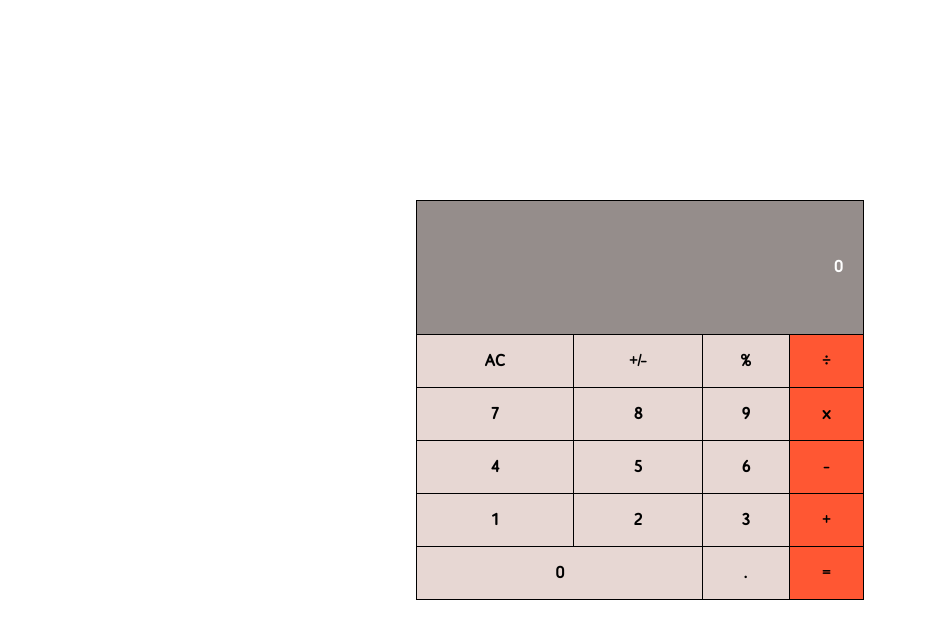
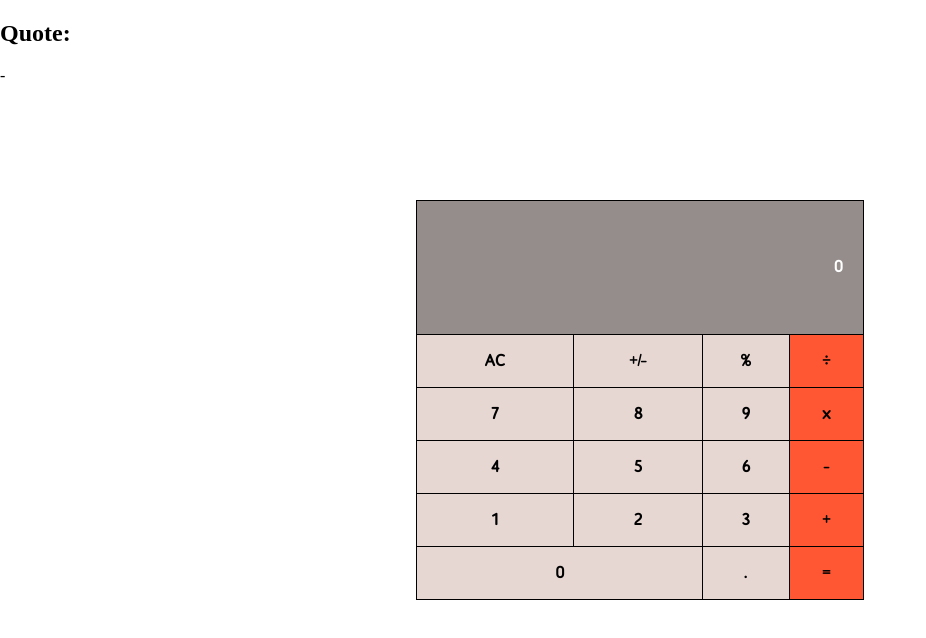
Before and after one commit to sanieni6/mathMagicians, a React (Create React App) app: page / in a window 1280 px wide. Shown: the top 638 px of the page, without its empty margins (0-926 px from the left). Built offline with nearby package versions, Linux system fonts and the light colour scheme; no server answers.

Commit message:
update the components

```diff
--- a/src/App.js
+++ b/src/App.js
@@ -1,9 +1,14 @@
 import './App.css';
 import Calc from './components/Calculator';
+import Quote from './components/quote';
 
 function App() {
   return (
-    <Calc />
+    <div className="main-container">
+      <Calc />
+      <Quote />
+
+    </div>
   );
 }
 
--- a/src/index.js
+++ b/src/index.js
@@ -6,7 +6,9 @@ import reportWebVitals from './reportWebVitals';
 const root = ReactDOM.createRoot(document.getElementById('root'));
 root.render(
   <React.StrictMode>
+
     <App />
+
   </React.StrictMode>,
 );
 
```
